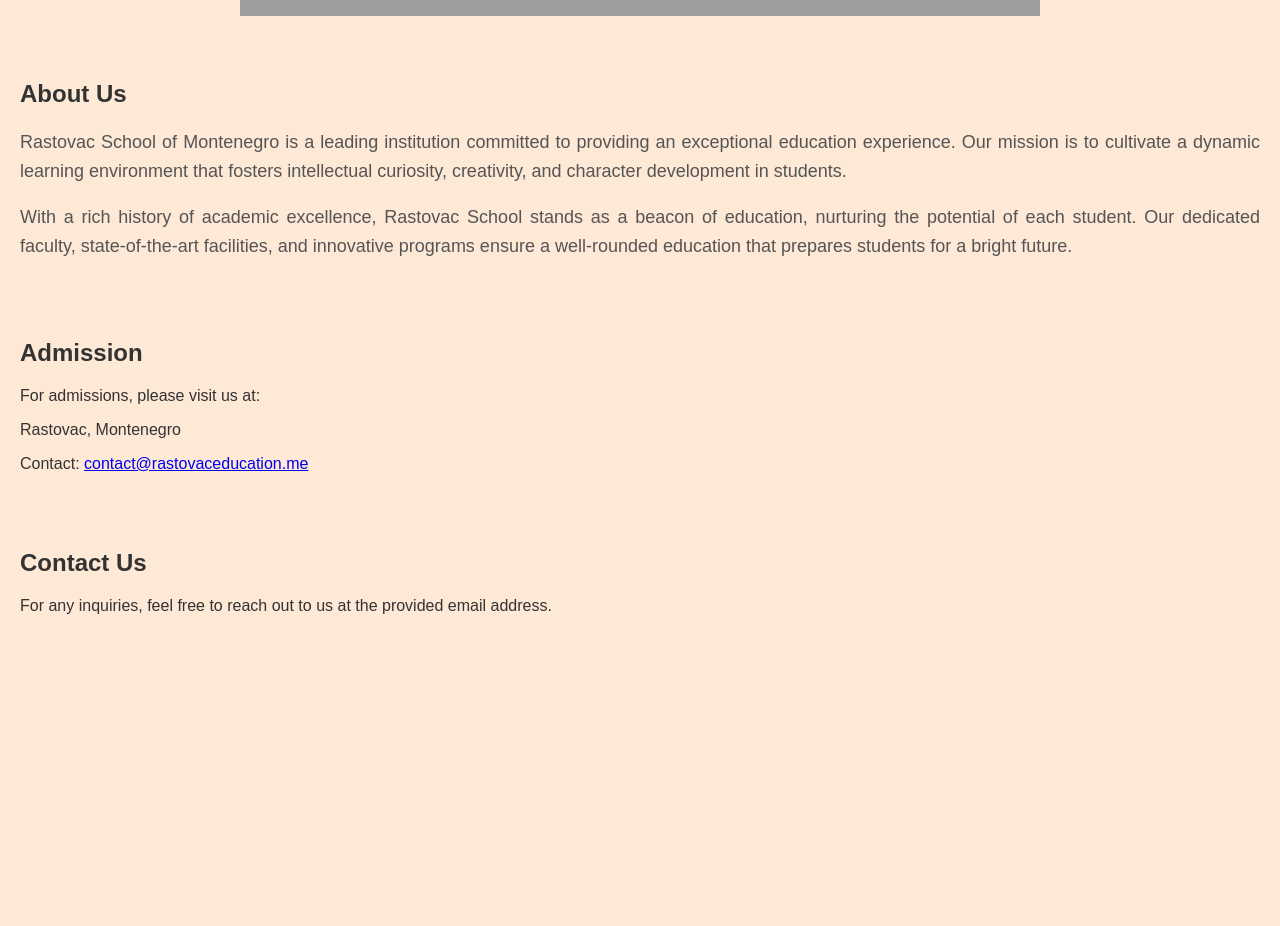
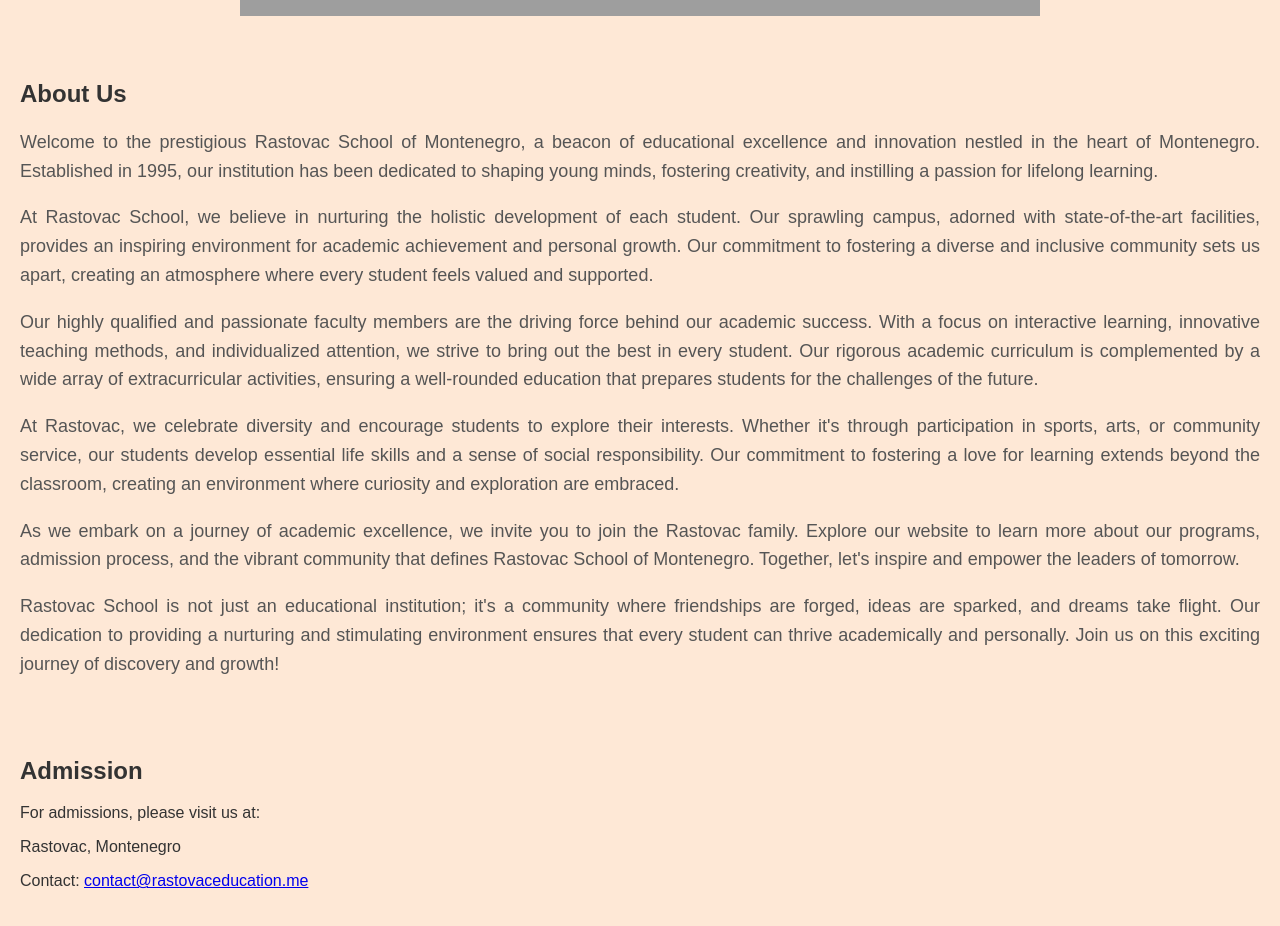
Before and after one commit to surajsand/surajsand.github.io, a plain HTML site: page index.html in a window 1280 px wide. Shown: the part 840-1766 px from the top of the page. Before the commit the page ends 1491 px from the top, so only its background shows below. Drawn offline with Linux system fonts and the light colour scheme; grey boxes are pictures that could not be loaded.

Commit message:
Update index.html

```diff
--- a/index.html
+++ b/index.html
@@ -74,15 +74,20 @@
     </section>
 
     <section id="about">
-        <h2>About Us</h2>
-        <div class="school-description">
-            <!-- School Information (Approximately 5000 words) -->
-            <!-- Your detailed description goes here -->
+    <h2>About Us</h2>
+    <div class="school-description">
+        <p>Welcome to the prestigious Rastovac School of Montenegro, a beacon of educational excellence and innovation nestled in the heart of Montenegro. Established in 1995, our institution has been dedicated to shaping young minds, fostering creativity, and instilling a passion for lifelong learning.</p>
 
-            <!-- Placeholder Text for Illustration -->
-            <p>Rastovac School of Montenegro is a leading institution committed to providing an exceptional education experience. Our mission is to cultivate a dynamic learning environment that fosters intellectual curiosity, creativity, and character development in students.</p>
-            <p>With a rich history of academic excellence, Rastovac School stands as a beacon of education, nurturing the potential of each student. Our dedicated faculty, state-of-the-art facilities, and innovative programs ensure a well-rounded education that prepares students for a bright future.</p>
-        </div>
+        <p>At Rastovac School, we believe in nurturing the holistic development of each student. Our sprawling campus, adorned with state-of-the-art facilities, provides an inspiring environment for academic achievement and personal growth. Our commitment to fostering a diverse and inclusive community sets us apart, creating an atmosphere where every student feels valued and supported.</p>
+
+        <p>Our highly qualified and passionate faculty members are the driving force behind our academic success. With a focus on interactive learning, innovative teaching methods, and individualized attention, we strive to bring out the best in every student. Our rigorous academic curriculum is complemented by a wide array of extracurricular activities, ensuring a well-rounded education that prepares students for the challenges of the future.</p>
+
+        <p>At Rastovac, we celebrate diversity and encourage students to explore their interests. Whether it's through participation in sports, arts, or community service, our students develop essential life skills and a sense of social responsibility. Our commitment to fostering a love for learning extends beyond the classroom, creating an environment where curiosity and exploration are embraced.</p>
+
+        <p>As we embark on a journey of academic excellence, we invite you to join the Rastovac family. Explore our website to learn more about our programs, admission process, and the vibrant community that defines Rastovac School of Montenegro. Together, let's inspire and empower the leaders of tomorrow.</p>
+
+        <p>Rastovac School is not just an educational institution; it's a community where friendships are forged, ideas are sparked, and dreams take flight. Our dedication to providing a nurturing and stimulating environment ensures that every student can thrive academically and personally. Join us on this exciting journey of discovery and growth!</p>
+    </div>
     </section>
 
     <section id="admission">
```
